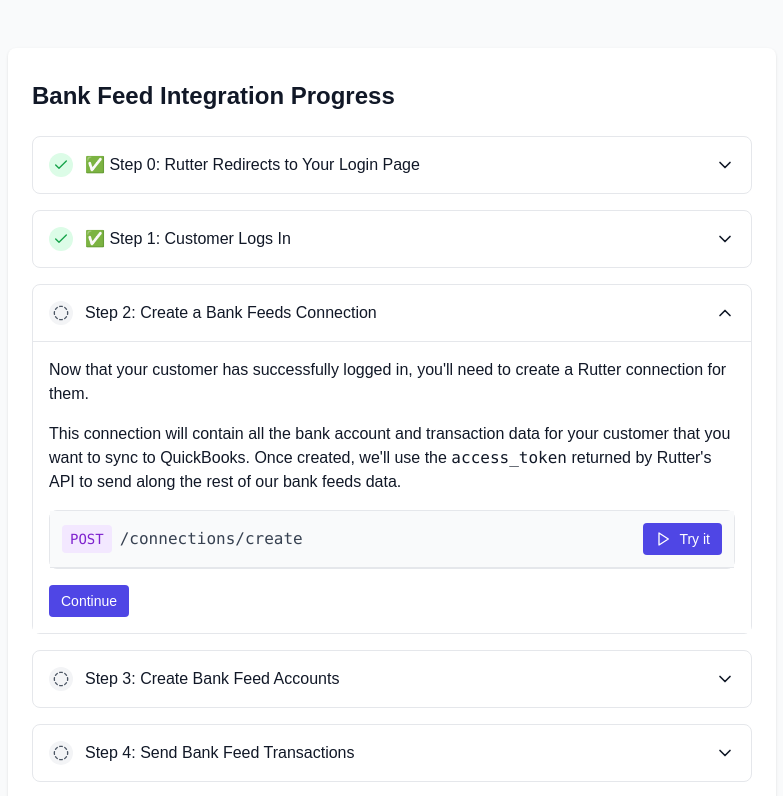
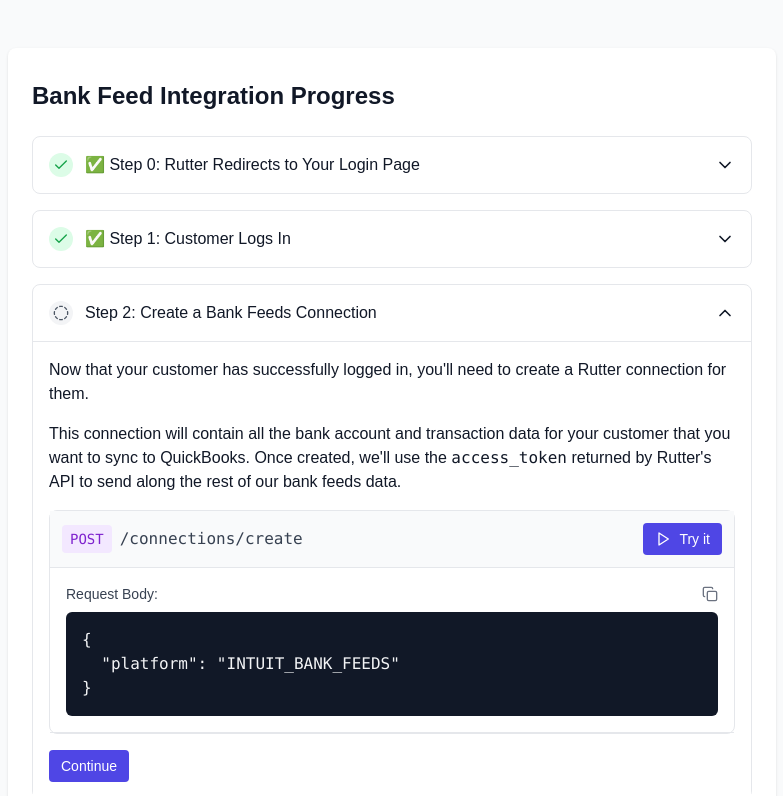
Before and after one commit to Rutter/bank-feeds-demo, a Next.js app: page /login/success in a window 1280 px wide. Shown: the top 796 px of the page, without its empty margins (248-1031 px from the left). Built offline with nearby package versions, Linux system fonts and the light colour scheme.

Commit message:
display request body

```diff
--- a/src/components/RutterApiCall.tsx
+++ b/src/components/RutterApiCall.tsx
@@ -20,12 +20,14 @@
   method = "POST",
   body,
   headers,
-  accessToken
+  accessToken,
 }) => {
   const [response, setResponse] = useState<ApiResponse | null>(null);
   const [loading, setLoading] = useState(false);
   const [error, setError] = useState<string | null>(null);
   const [copied, setCopied] = useState(false);
+
+  const requestBody = body ? JSON.stringify(body, null, 2) : null;
 
   const handleCopy = (text) => {
     navigator.clipboard.writeText(text);
@@ -43,15 +45,18 @@
     setError(null);
     const accessTokenParam = accessToken ? `?access_token=${accessToken}` : "";
     try {
-      const res = await fetch(`https://api.rutter.com${endpoint}${accessTokenParam}`, {
+      const res = await fetch(
+        `https://api.rutter.com${endpoint}${accessTokenParam}`,
+        {
           method,
           headers: {
             "Content-Type": "application/json",
-          "Authorization": `Basic ${createRutterAuthorization()}`, // Set in .env file
+            Authorization: `Basic ${createRutterAuthorization()}`, // Set in .env file
             ...headers,
           },
           body: body ? JSON.stringify(body) : undefined,
-      });
+        }
+      );
 
       const data = await res.json();
       setResponse({ status: res.status, data });
@@ -63,7 +68,7 @@
       console.log(res);
     } catch (err) {
       setError(`An error occurred while making the API call: ${err}`);
-      console.log(err)
+      console.log(err);
     } finally {
       setLoading(false);
     }
@@ -96,12 +101,33 @@
         </button>
       </div>
 
+      {requestBody && (
+        <div className="p-4 border-b">
+          <div className="flex justify-between items-center mb-2">
+            <span className="text-sm text-gray-700 font-medium">
+              Request Body:
+            </span>
+            <button
+              onClick={() => handleCopy(requestBody)}
+              className="text-gray-500 hover:text-gray-700"
+            >
+              {copied ? (
+                <Check className="w-4 h-4" />
+              ) : (
+                <Copy className="w-4 h-4" />
+              )}
+            </button>
+          </div>
+          <pre className="bg-gray-900 text-gray-100 rounded-md p-4 overflow-x-auto">
+            <code>{requestBody}</code>
+          </pre>
+        </div>
+      )}
+
       {error && (
         <div className="p-4 border-b">
           <div className="flex justify-between items-center mb-2">
-            <span className="text-sm text-red-700 font-medium">
-                {error}
-            </span>
+            <span className="text-sm text-red-700 font-medium">{error}</span>
           </div>
         </div>
       )}
@@ -119,7 +145,13 @@
       {response && (
         <div className="p-4 border-b">
           <div className="flex justify-between items-center mb-2">
-            <span className={error ? "text-sm text-red-700 font-medium" : "text-sm text-gray-700 font-medium"}>
+            <span
+              className={
+                error
+                  ? "text-sm text-red-700 font-medium"
+                  : "text-sm text-gray-700 font-medium"
+              }
+            >
               Response Status: {response.status}
             </span>
             <button
```
Lines whose indentation alone changed are shown as unchanged.
